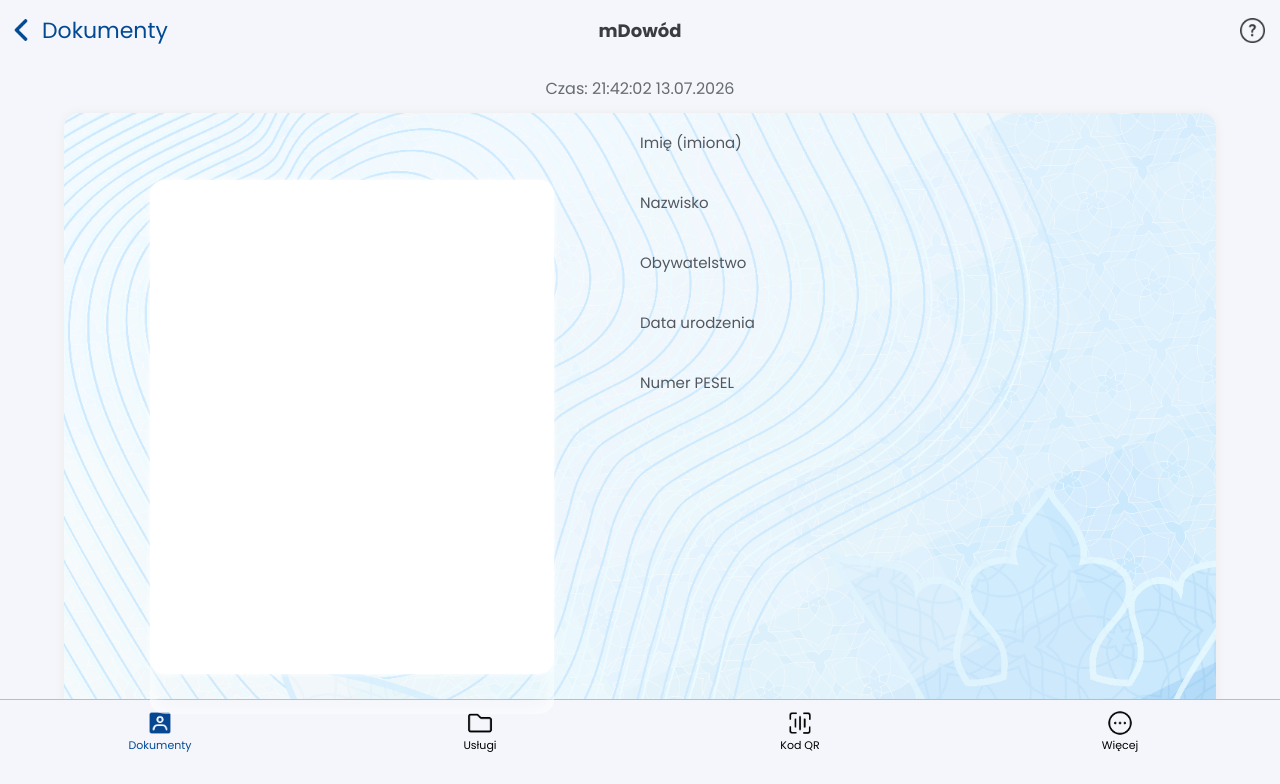
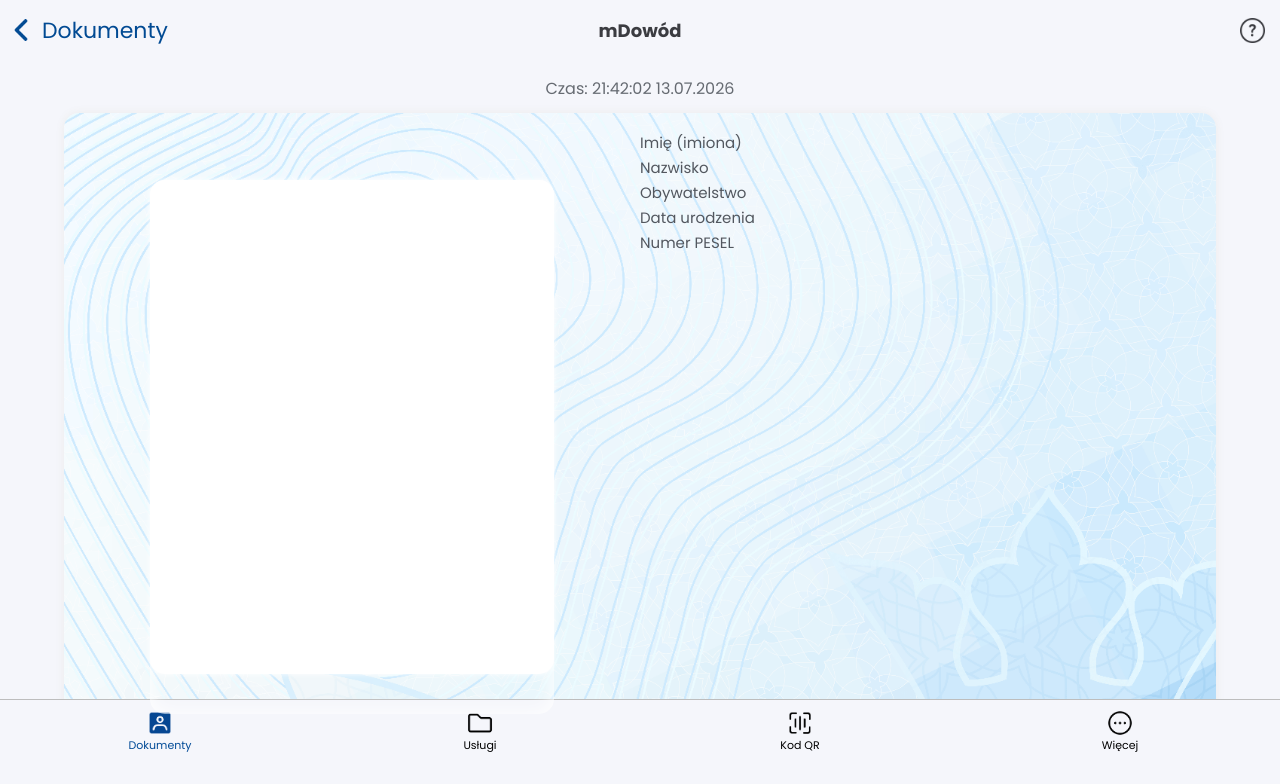
Before and after one commit to mlodyg00/mlodyg00.github.io, a plain HTML site: page card.html in a window 1280 px wide. Shown: the top 784 px of the page. Drawn offline with Linux system fonts and the light colour scheme; no server answers.

Commit message:
Update card.css

```diff
--- a/assets/card.css
+++ b/assets/card.css
@@ -116,7 +116,8 @@
     display: grid;
     grid-template-columns: 100%;
     grid-auto-flow: row;
-    grid-auto-rows: 60px;
+    grid-auto-rows: auto;
+    row-gap: 2px;
 }
 
 .data_value{
@@ -130,9 +131,8 @@
 .data_holder{
     width: 100%;
     height: max-content;
-    display: grid;
-    grid-template-columns: 100%;
-    grid-template-rows: max-content max-content;
+    display: flex;
+    flex-direction: column;
 }
 
 .flag_video{
```
